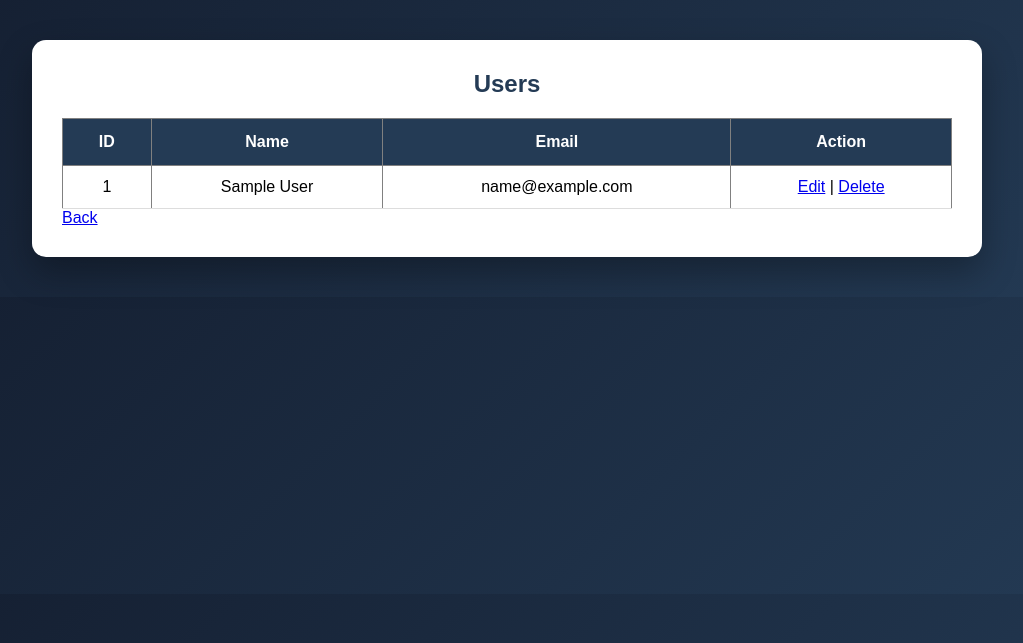
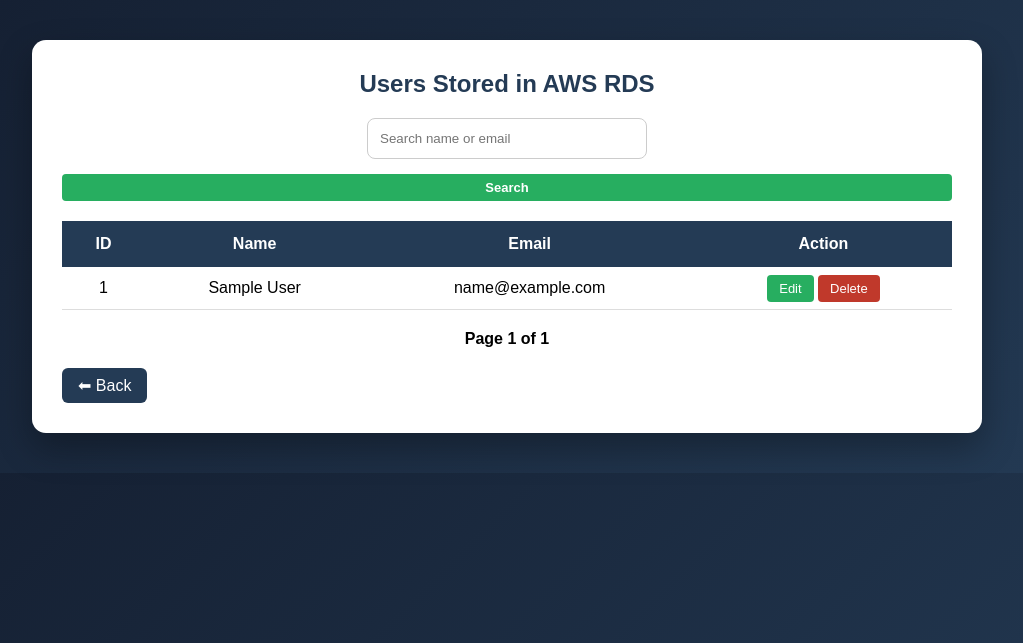
Before and after one commit to aniljadhavmca/Paython-RDS-ALB-project, a Flask app: page /users in a window 1280 px wide. Shown: the top 643 px of the page, without its empty margins (133-1156 px from the left). Run offline with Flask 3, Linux system fonts and the light colour scheme; tables that the repository leaves empty or names only in its code hold one stand-in row (values such as "Sample post").

Commit message:
Add search and paginations

```diff
--- a/app.py
+++ b/app.py
@@ -5,7 +5,7 @@
 app = Flask(__name__)
 
 # =======================
-# RDS DATABASE CONNECTION
+# DATABASE CONNECTION
 # =======================
 try:
     db = mysql.connector.connect(
@@ -47,13 +47,51 @@
     return redirect('/users')
 
 # =======================
-# LIST USERS
+# USERS (SEARCH + PAGINATION)
 # =======================
 @app.route('/users')
 def users():
-    cursor.execute("SELECT * FROM users")
+    search = request.args.get('q', '')
+    page = int(request.args.get('page', 1))
+    limit = 5
+    offset = (page - 1) * limit
+
+    # Count total users
+    if search:
+        cursor.execute(
+            "SELECT COUNT(*) AS total FROM users WHERE name LIKE %s OR email LIKE %s",
+            (f"%{search}%", f"%{search}%")
+        )
+    else:
+        cursor.execute("SELECT COUNT(*) AS total FROM users")
+
+    total = cursor.fetchone()['total']
+    total_pages = (total + limit - 1) // limit
+
+    # Fetch users
+    if search:
+        cursor.execute(
+            """SELECT * FROM users
+               WHERE name LIKE %s OR email LIKE %s
+               ORDER BY id DESC
+               LIMIT %s OFFSET %s""",
+            (f"%{search}%", f"%{search}%", limit, offset)
+        )
+    else:
+        cursor.execute(
+            "SELECT * FROM users ORDER BY id DESC LIMIT %s OFFSET %s",
+            (limit, offset)
+        )
+
     users = cursor.fetchall()
-    return render_template("users.html", users=users)
+
+    return render_template(
+        "users.html",
+        users=users,
+        page=page,
+        total_pages=total_pages,
+        search=search
+    )
 
 # =======================
 # EDIT USER FORM
@@ -93,7 +131,7 @@
     return "OK", 200
 
 # =======================
-# START SERVER  🚀🚀🚀
+# START SERVER
 # =======================
 if __name__ == "__main__":
     print("🚀 Starting Flask server...")
--- a/static/css/style.css
+++ b/static/css/style.css
@@ -62,6 +62,15 @@
     background: #1f618d;
   }
 
+  .search-form {
+    text-align: center;
+    margin-bottom: 20px;
+  }
+
+  .search-form input {
+    width: 280px;
+  }
+
   table {
     width: 100%;
     border-collapse: collapse;
@@ -89,6 +98,7 @@
     color: white;
     border-radius: 4px;
     font-size: 13px;
+    text-decoration: none;
   }
 
   .btn-edit {
@@ -97,6 +107,16 @@
 
   .btn-delete {
     background: #c0392b;
+  }
+
+  .pagination {
+    text-align: center;
+    margin-top: 20px;
+  }
+
+  .pagination span {
+    margin: 0 10px;
+    font-weight: bold;
   }
 
   .nav-link {
--- a/templates/users.html
+++ b/templates/users.html
@@ -5,23 +5,55 @@
   <link rel="stylesheet" href="{{ url_for('static', filename='css/style.css') }}">
 </head>
 <body>
+
 <div class="container">
-<h2>Users</h2>
-<table border="1">
-<tr><th>ID</th><th>Name</th><th>Email</th><th>Action</th></tr>
+  <h2>Users Stored in AWS RDS</h2>
+
+  <!-- Search -->
+  <form method="GET" action="/users" class="search-form">
+    <input type="text" name="q" placeholder="Search name or email"
+           value="{{ search }}">
+    <button type="submit" class="btn btn-edit">Search</button>
+  </form>
+
+  <!-- Table -->
+  <table>
+    <tr>
+      <th>ID</th>
+      <th>Name</th>
+      <th>Email</th>
+      <th>Action</th>
+    </tr>
+
     {% for u in users %}
     <tr>
       <td>{{ u.id }}</td>
       <td>{{ u.name }}</td>
       <td>{{ u.email }}</td>
       <td>
-<a href="/edit-user/{{ u.id }}">Edit</a> |
-<a href="/delete-user/{{ u.id }}">Delete</a>
+        <a href="/edit-user/{{ u.id }}" class="btn btn-edit">Edit</a>
+        <a href="/delete-user/{{ u.id }}" class="btn btn-delete"
+           onclick="return confirm('Delete user?')">Delete</a>
       </td>
     </tr>
     {% endfor %}
   </table>
-<a href="/">Back</a>
+
+  <!-- Pagination -->
+  <div class="pagination">
+    {% if page > 1 %}
+      <a href="/users?page={{ page-1 }}&q={{ search }}" class="btn btn-edit">⬅ Prev</a>
+    {% endif %}
+
+    <span>Page {{ page }} of {{ total_pages }}</span>
+
+    {% if page < total_pages %}
+      <a href="/users?page={{ page+1 }}&q={{ search }}" class="btn btn-edit">Next ➡</a>
+    {% endif %}
   </div>
+
+  <a href="/" class="nav-link">⬅ Back</a>
+</div>
+
 </body>
 </html>
```
Lines whose indentation alone changed are shown as unchanged.
